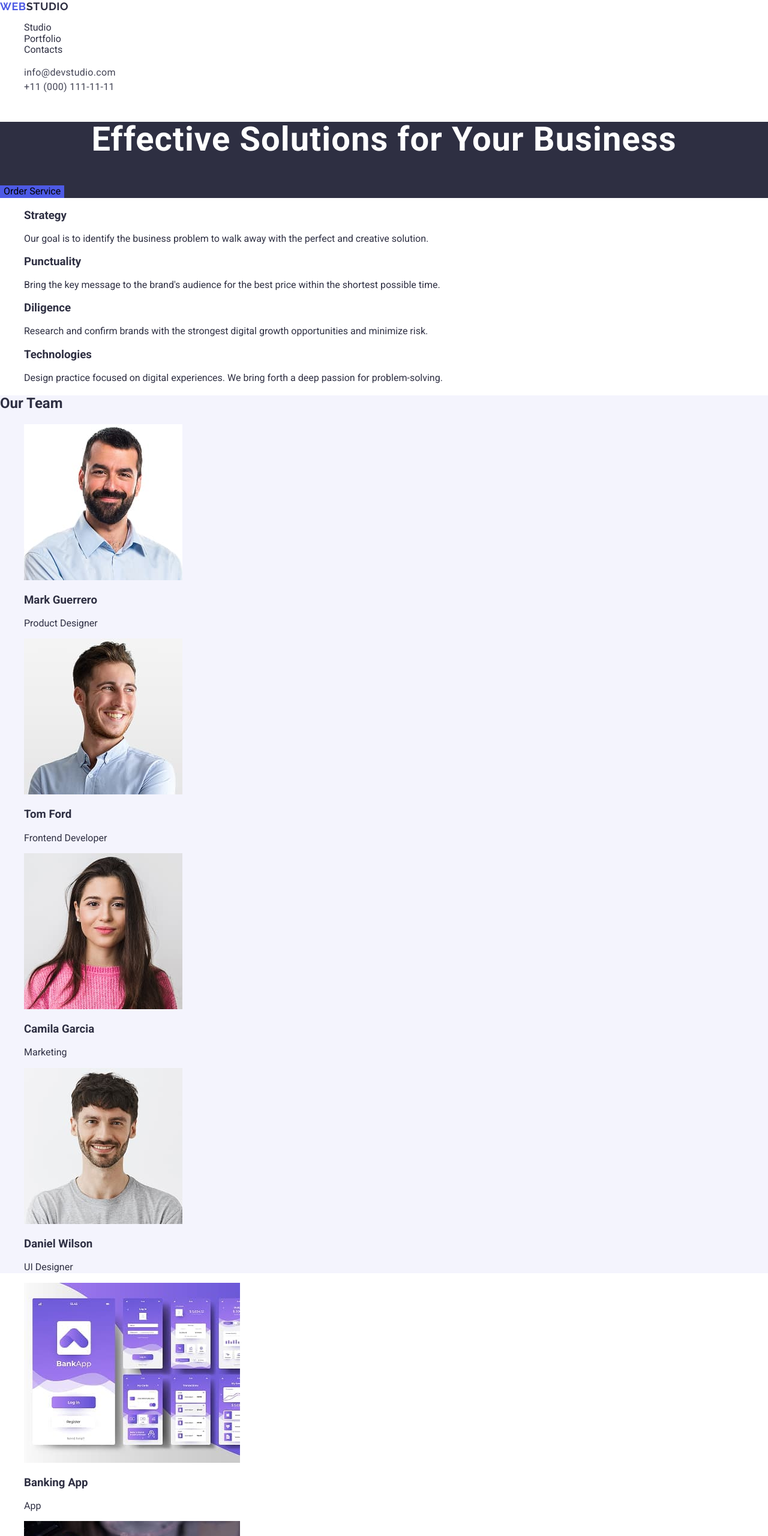
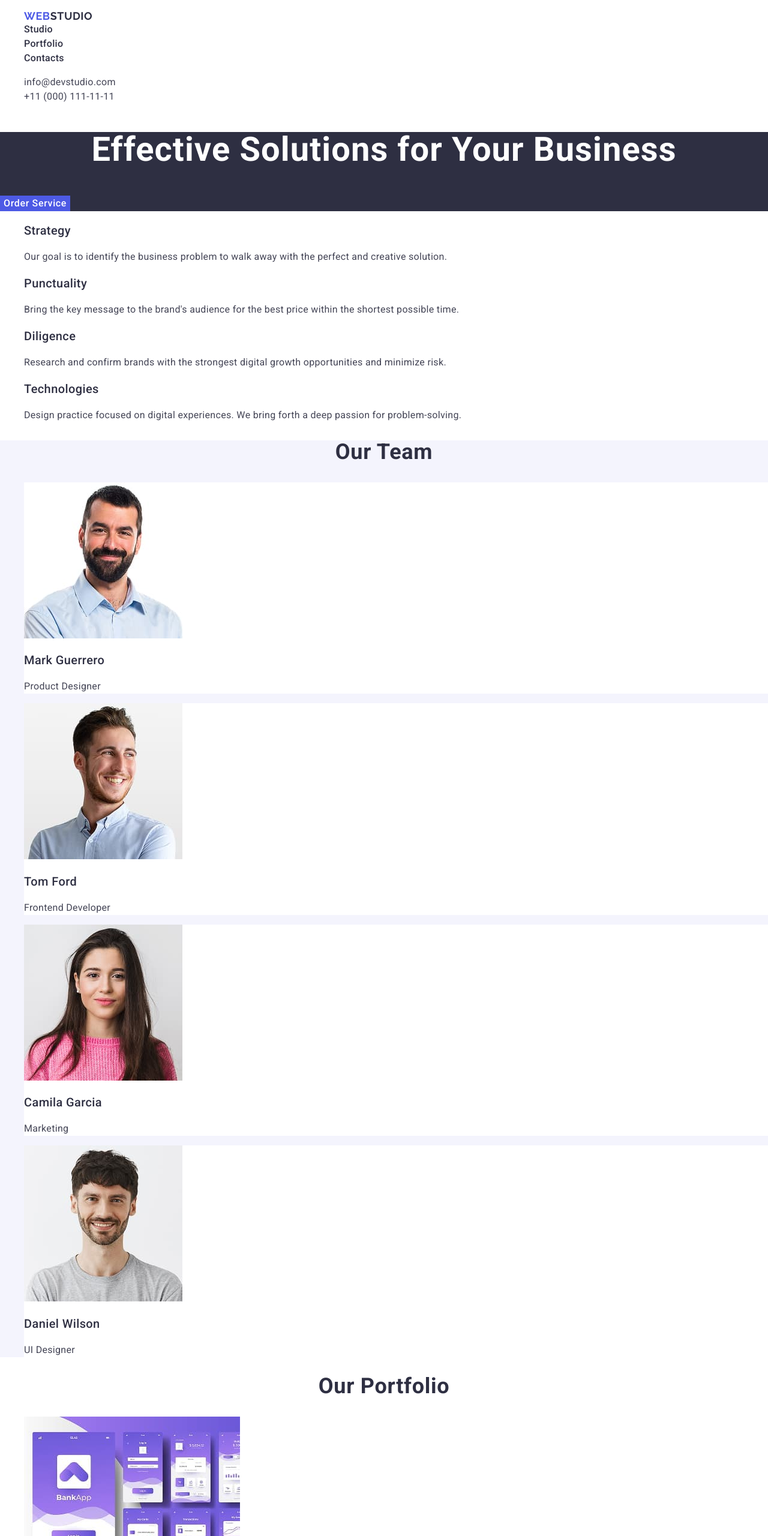
Before and after one commit to AlekS-V1/goit-markup-hw-03, a plain HTML site: page index.html in a window 1280 px wide. Shown: the top 2560 px of the page at 60% size. Drawn offline with nearby package versions, Linux system fonts and the light colour scheme.

Commit message:
retake 95-210

```diff
--- a/css/styles.css
+++ b/css/styles.css
@@ -1,6 +1,6 @@
 body {
         font-family: "Roboto", sans-serif;
-        color: #2E2F42;
+        color: #434455;
         background-color: #ffffff;
 }
 
@@ -20,15 +20,32 @@ ul {
         line-height: 117%;
         letter-spacing: 0.03em;
         text-transform: uppercase;
-        color: currentColor;
+        color: #4d5ae5;
 
 }
-.logo-web {
-    color: #4D5AE5;
+.logo-studio {
+    color: #2e2f42;
 }
-
+/* Menu navigation */
 .nav-title {
     color: currentColor;
+}
+.nav-items {
+    font-weight: 500;
+    font-size: 16px;
+    line-height: 1.5;
+    letter-spacing: 0.02em;
+    color: #2E2F42;
+}
+.nav-items:hover {
+    color:#404bbf ;
+}
+.nav-items:focus {
+    color: #404bbf;
+}
+/* Section Address */
+.adr {
+    font-style: normal
 }
 .contacts-text {
     font-style: normal;
@@ -38,10 +55,15 @@ ul {
     letter-spacing: 0.02em;
     color: #434455;
 }
+.contacts-text:hover {
+    color: #404bbf;
+}
+.contacts-text:focus {
+    color: #404bbf;
+}
 
-.feature-not-title {
-    display: none;
-}
+/* Section Hero image */
+
 .hero-image {
     background-color: #2E2F42;
 }
@@ -59,18 +81,108 @@ button {
     background-color: #4D5AE5;
     border: 0;
 }
+.button-hero {
+    font-weight: 500;
+    line-height: 1.5;
+    letter-spacing: 0.04em;
+    color: #ffffff;
+}
+.button-hero:hover {
+    background-color: #404bbf;
+}
+.button-hero:focus {
+    background-color: #404bbf;
+}
+
+/* Section Feature */
+
+.feature-not-title {
+    display: none;
+}
+
+.feature-title {
+    font-weight: 500;
+    font-size: 20px;
+    line-height: 1.2;
+    letter-spacing: 0.02em;
+    color: #2e2f42;
+}
+
+.feature-text {
+    font-size: 16px;
+    line-height: 1.5;
+    letter-spacing: 0.02em;
+    color: #434455;
+}
+
+/* Section Our team */
 
 .team {
     background-color: #F4F4FD;
 }
 
+.team-title {
+    font-size: 36px;
+    line-height: 1.11;
+    text-align: center;
+    letter-spacing: 0.02em;
+    text-transform: capitalize;
+    color: #2E2F42;
+}
+.team-items {
+    background-color: #ffffff;
+}
+/* Cards Team */
+.team-name {
+    font-weight: 500;
+    font-size: 20px;
+    line-height: 1.2;
+    letter-spacing: 0.02em;
+    color: #2E2F42;
+}
+.team-position {
+    font-size: 16px;
+    line-height: 1.5;
+    letter-spacing: 0.02em;
+    color: #434455;
+}
+
+/* Section Portfolio */
+
+.portfolio-title {
+    font-size: 36px;
+    line-height: 1.11;
+    text-align: center;
+    letter-spacing: 0.02em;
+    text-transform: capitalize;
+    color: #2E2F42;
+}
+.portfolio-service {
+    font-weight: 500;
+    font-size: 20px;
+    line-height: 1.2;
+    letter-spacing: 0.02em;
+    color: #2E2F42;
+}
+.portfolio-type {
+    font-size: 16px;
+    line-height: 1.5;
+    letter-spacing: 0.02em;
+    color: #434455;
+
+}
+
+
+/* Footer */
 
 footer {
     background-color: #2E2F42;
 }
-.footer-logo {
-    color: #ffffff;
+
+.logo-ftr {
+    color: #F4F4FD;
 }
+
 .footer-text {
     font-size: 16px;
     line-height: 150%;
--- a/index.html
+++ b/index.html
@@ -24,12 +24,14 @@
 
     <header>
       <nav>
-        <a class="logo" href="./index.html">
-          <span class="logo-web">Web</span>Studio</a
-        >
         <ul class="nav-menu">
+          <li>
+            <a class="logo" href="./index.html">
+              Web<span class="logo-studio">Studio</span></a
+            >
+          </li>
           <li class="nav-items">
-            <a class="nav-title" href="">Studio</a>
+            <a class="nav-title" href="./index.html">Studio</a>
           </li>
 
           <li class="nav-items">
@@ -42,17 +44,15 @@
         </ul>
       </nav>
 
-      <address>
+      <address class="adr">
         <ul class="contacts">
           <li>
-            <a
-              class="contact-mail contacts-text"
-              href="mailto:info@devstudio.com"
+            <a class="contacts-text" href="mailto:info@devstudio.com"
               >info@devstudio.com</a
             >
           </li>
           <li>
-            <a class="contact-tel contacts-text" href="tel:+110001111111"
+            <a class="contacts-text" href="tel:+110001111111"
               >+11 (000) 111-11-11</a
             >
           </li>
@@ -64,9 +64,10 @@
 
     <main>
       <!-- Section hero image -->
+
       <section class="hero-image">
         <h1 class="hero-image-title">Effective Solutions for Your Business</h1>
-        <button type="button">Order Service</button>
+        <button class="button-hero" type="button">Order Service</button>
       </section>
 
       <!-- Section feature -->
@@ -159,6 +160,7 @@
       <!-- Section portfolio -->
 
       <section class="portfolio">
+        <h2 class="portfolio-title">Our Portfolio</h2>
         <ul class="portfolio-list">
           <li class="portfolio-items">
             <img src="./images/banking.jpg" alt="screenshots" width="360" />
@@ -185,9 +187,7 @@
             <h3 class="portfolio-service">Meditation App</h3>
             <p class="portfolio-type">App</p>
           </li>
-        </ul>
 
-        <ul class="portfolio-list">
           <li class="portfolio-items">
             <img
               src="./images/taxi.jpg"
@@ -219,9 +219,9 @@
 
     <!-- Footer content -->
 
-    <footer>
-      <a class="logo footer-logo" href="./index.html"
-        ><span class="logo-web">Web</span>Studio</a
+    <footer class="ftr">
+      <a class="logo" href="./index.html"
+        >Web<span class="logo-ftr">Studio</span></a
       >
       <p class="footer-text">
         Increase the flow of customers and sales for your business with digital
```
